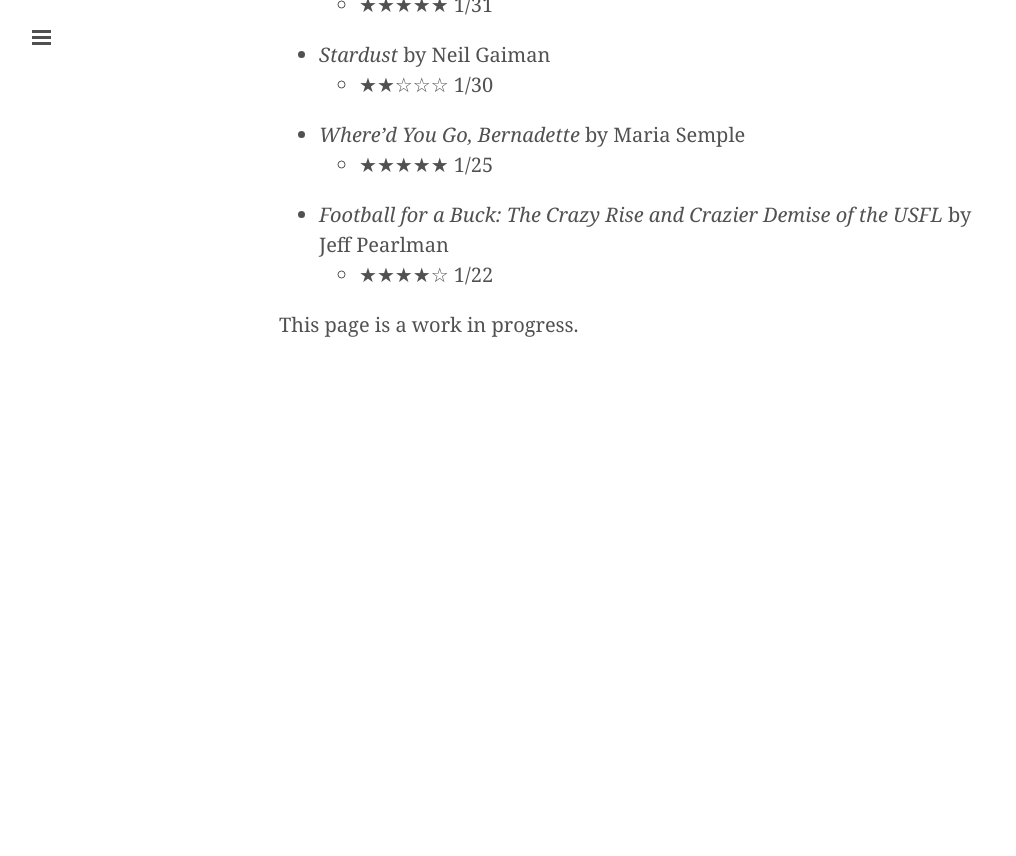
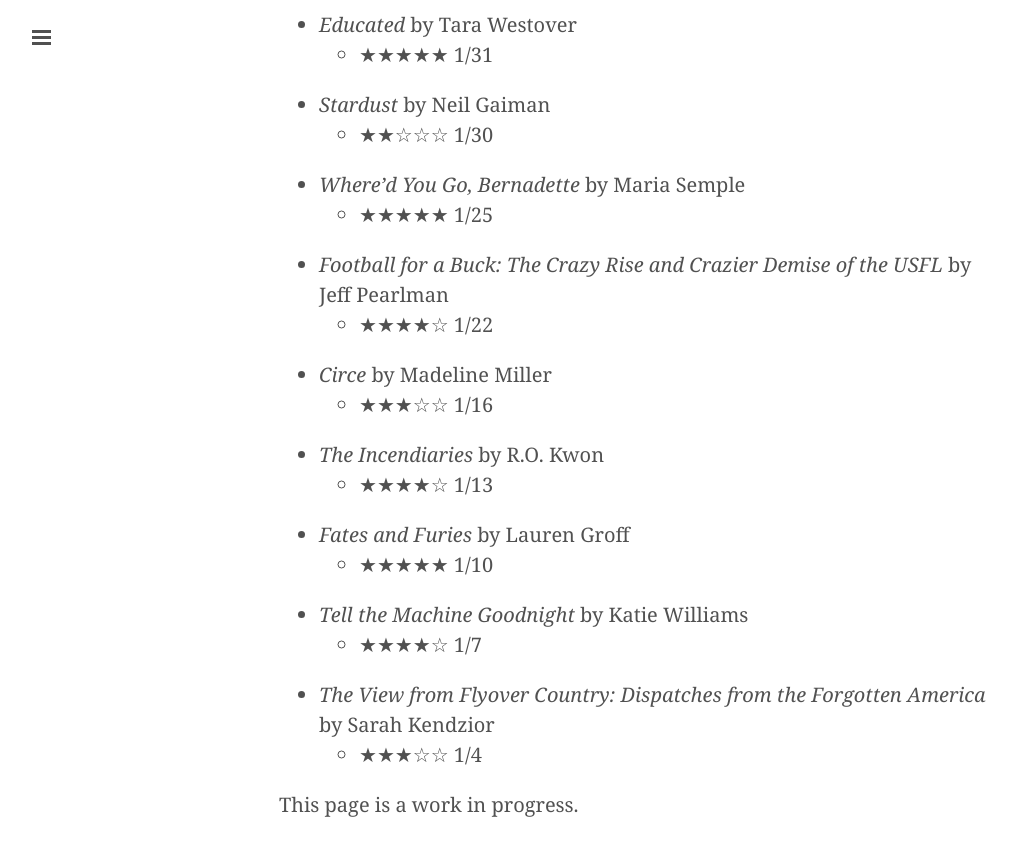
Before and after one commit to davidixon/davidixon.github.io, a Jekyll site: the page built from books.md, in a window 1280 px wide and 900 px high, scrolled down 2964 px. Shown: the top 856 px of the window, without its empty margins (1-1017 px from the left). Built offline with Jekyll 4.4.1, drawn with Linux system fonts in a browser that asks for light colours; before the commit the page ends 3384 px from its top, so only the background shows below that.

Commit message:
Book log update; corrections

```diff
--- a/books.md
+++ b/books.md
@@ -74,5 +76,15 @@
   * ★★★★★ 1/25
 * *Football for a Buck: The Crazy Rise and Crazier Demise of the USFL* by Jeff Pearlman
   * ★★★★☆ 1/22
+* *Circe* by Madeline Miller
+  * ★★★☆☆ 1/16
+* *The Incendiaries* by R.O. Kwon
+  * ★★★★☆ 1/13
+* *Fates and Furies* by Lauren Groff
+  * ★★★★★ 1/10
+* *Tell the Machine Goodnight* by Katie Williams
+  * ★★★★☆ 1/7
+* *The View from Flyover Country: Dispatches from the Forgotten America* by Sarah Kendzior
+  * ★★★☆☆ 1/4
 
 This page is a work in progress.
```
Also changed, not shown: other parts of books.md (+2 -0 lines), _posts/2019-09-19-cascadia-code.md (+1 -1 lines), _posts/2019-09-21-reading-log.md (added, +7 -0 lines).
